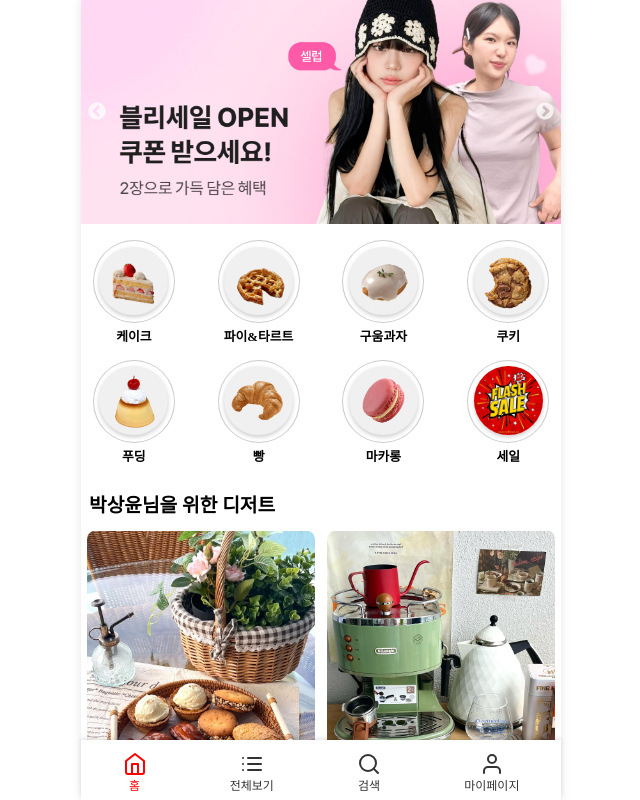
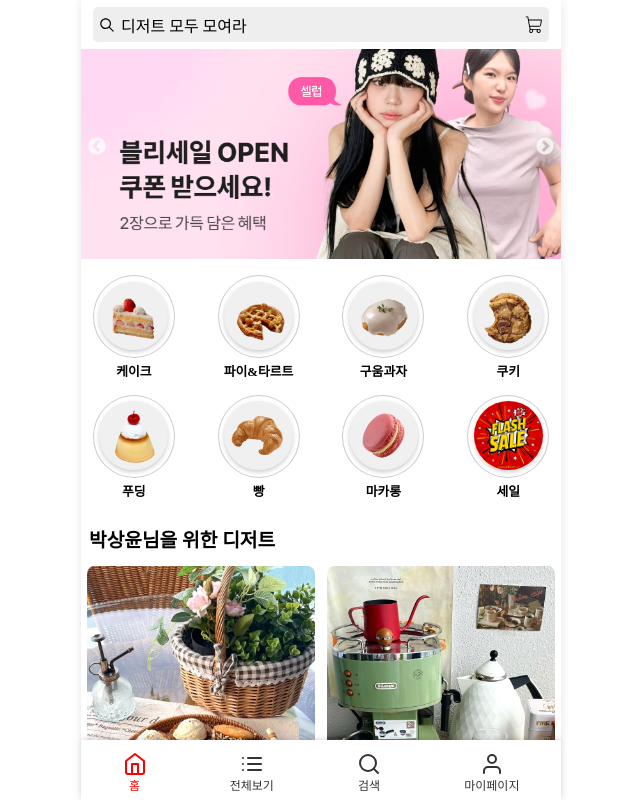
Before and after one commit to sangyunpark99/DessertSpot, a React (Create React App) app in the folder frontend/: page / in a window 1280 px wide. Shown: the whole page, without its empty margins (319-959 px from the left). Built offline with nearby package versions, Linux system fonts and the light colour scheme.

Commit message:
[#2] feat: SearchBar UI 구현

```diff
--- /dev/null
+++ b/frontend/src/components/SearchBar.js
@@ -0,0 +1,52 @@
+import React from 'react';
+import styled from 'styled-components';
+import {IoIosSearch} from "react-icons/io";
+import {PiShoppingCartLight} from "react-icons/pi";
+
+const SearchBarContainer = styled.div`
+  width: calc(100% - 24px);
+  max-width: 456px; // 내부 여백 padding을 빼준값
+  height: 35px;
+  padding: 7px 12px;
+  position: fixed;
+  top: 0;
+  z-index: 1;
+  background-color: #FFFFFF;
+`;
+
+const SearchBarButton = styled.div`
+  height: 100%;
+  background-color: #EEEEEE;
+  border-radius: 5px;
+  padding: 0px 5px;
+  display: flex;
+  justify-content: space-between;
+  align-items: center;
+`;
+
+const SearchButtonLeftContainer = styled.div`
+  display: flex;
+  align-items: center;
+  font-size: 16px;
+`;
+
+const SearchButtonText = styled.div`
+  margin-left: 5px;
+  margin-top: 5px;
+`;
+
+const SearchBar = () => {
+    return (
+        <SearchBarContainer>
+            <SearchBarButton>
+                <SearchButtonLeftContainer>
+                    <IoIosSearch size={18}/>
+                    <SearchButtonText>디저트 모두 모여라</SearchButtonText>
+                </SearchButtonLeftContainer>
+                <PiShoppingCartLight size={20}/>
+            </SearchBarButton>
+        </SearchBarContainer>
+    );
+};
+
+export default SearchBar;
--- a/frontend/src/pages/HomePage.js
+++ b/frontend/src/pages/HomePage.js
@@ -5,6 +5,7 @@ import Categories from "../components/Categories";
 import categories from "../data/categories";
 import products from "../data/products";
 import Products from "../components/Products";
+import SearchBar from "../components/SearchBar";
 
 
 const PageContainer = styled.div`
@@ -12,9 +13,11 @@ const PageContainer = styled.div`
   height: calc(100vh - 60px);
   max-width: 480px;
   margin: 0 auto;
+  position: relative;
 `;
 
 const Banner = styled.div`
+  margin-top: 35px; // 검색창 높이 만큼 밑으로 배너를 내려주어야한다.
   width: 100%;
   height: 28vh;
   margin-bottom: 1rem;
@@ -35,6 +38,7 @@ const HomePage = () => {
 
     return (
         <PageContainer>
+            <SearchBar/>
             <Banner>
                 <BannerCarousel/>
             </Banner>
```
